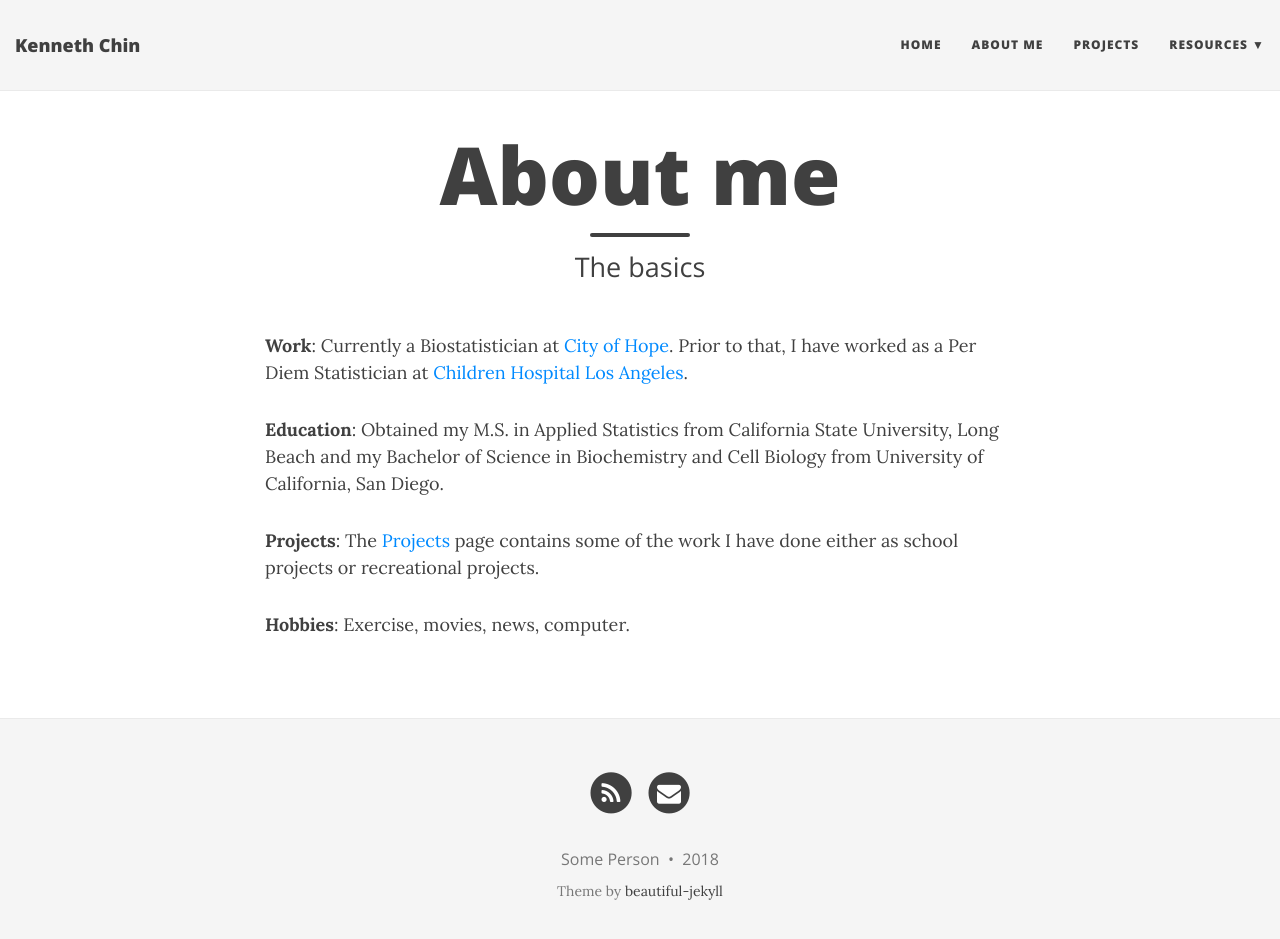
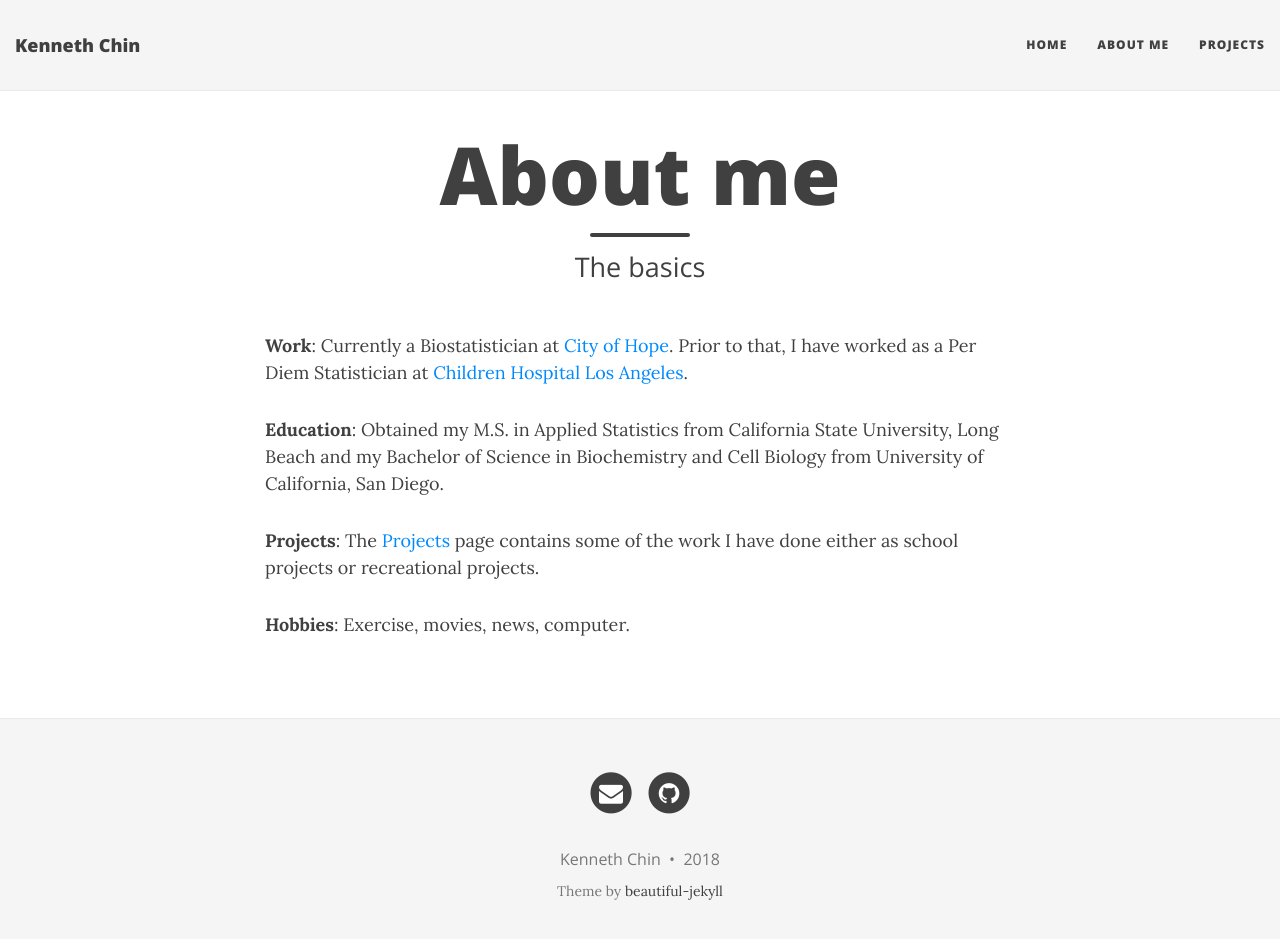
Before and after one commit to kennchin/kennchin.github.io, a Jekyll site: the page built from aboutme.md, in a window 1280 px wide and 952 px high. Shown: the top 939 px of the window. Built offline with Jekyll 4.4.1, drawn with Linux system fonts in a browser that asks for light colours; nearby versions of some CDN libraries.

Commit message:
Update _config.yml

```diff
--- a/_config.yml
+++ b/_config.yml
@@ -26,9 +26,9 @@ navbar-links:
   Home: ""
   About Me: "aboutme"
   Projects: "Projects"
-  Resources:
-    - Learn markdown: "http://www.markdowntutorial.com/"
-    - GitHub Pages: "https://pages.github.com/"
+  #Resources:
+  #  - Learn markdown: "http://www.markdowntutorial.com/"
+  #  - GitHub Pages: "https://pages.github.com/"
   #Author's home: "http://username.com"
 
 # Image to show in the navigation bar - image must be a square (width = height)
@@ -65,17 +65,17 @@ footer-link-col: "#404040"
 # Change all these values or delete the ones you don't want.
 # Important: you must keep the "name" parameter, everything else you can remove
 author:
-  name: Some Person
+  name: Kenneth Chin
 
 # Select your active Social Network Links.
 # Uncomment the links you want to show in the footer and add your information to each link.
 # You can reorder the items to define the link order.
 # If you want to add a new link that isn't here, you'll need to also edit the file _data/SocialNetworks.yml
 social-network-links:
-  rss: true
-  email: "someone@example.com"
+  #rss: true
+  email: "c.kennchin@gmail.com"
 #  facebook: daattali
-#  github: daattali
+  github: kennchin
 #  twitter: daattali
 #  reddit: yourname
 #  google-plus: +DeanAttali
```
